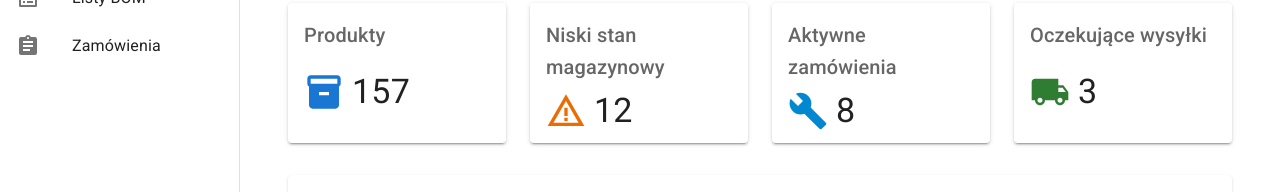
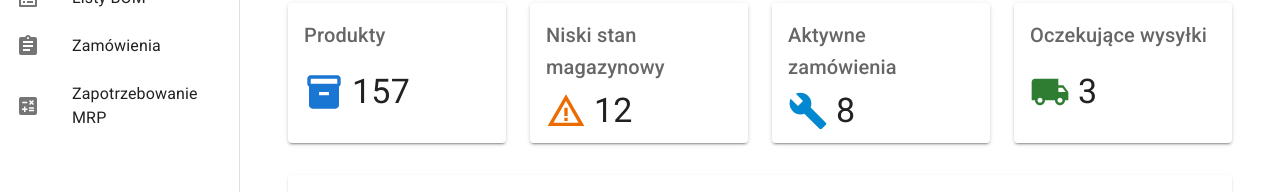
Before and after one commit to djmisieq/boat-mrp-system, a React (Create React App) app in the folder frontend/: page / in a window 1280 px wide. Shown: the part 195-387 px from the top of the page. Built offline with nearby package versions, Linux system fonts and the light colour scheme; no server answers.

Commit message:
Aktualizacja Layout.js - dodanie linku do modułu zapotrzebowania MRP

```diff
--- a/frontend/src/components/Layout.js
+++ b/frontend/src/components/Layout.js
@@ -26,7 +26,8 @@ import {
   ListAlt as ListAltIcon,
   Assignment as AssignmentIcon,
   ChevronLeft as ChevronLeftIcon,
-  AccountCircle as AccountCircleIcon
+  AccountCircle as AccountCircleIcon,
+  Calculate as CalculateIcon
 } from '@mui/icons-material';
 import { useNavigate } from 'react-router-dom';
 import { useAuth } from '../contexts/AuthContext';
@@ -109,6 +110,7 @@ export default function Layout() {
     { text: 'Produkty', icon: <InventoryIcon />, path: '/products' },
     { text: 'Listy BOM', icon: <ListAltIcon />, path: '/boms' },
     { text: 'Zamówienia', icon: <AssignmentIcon />, path: '/orders' },
+    { text: 'Zapotrzebowanie MRP', icon: <CalculateIcon />, path: '/material-requirements' },
   ];
 
   return (
```
